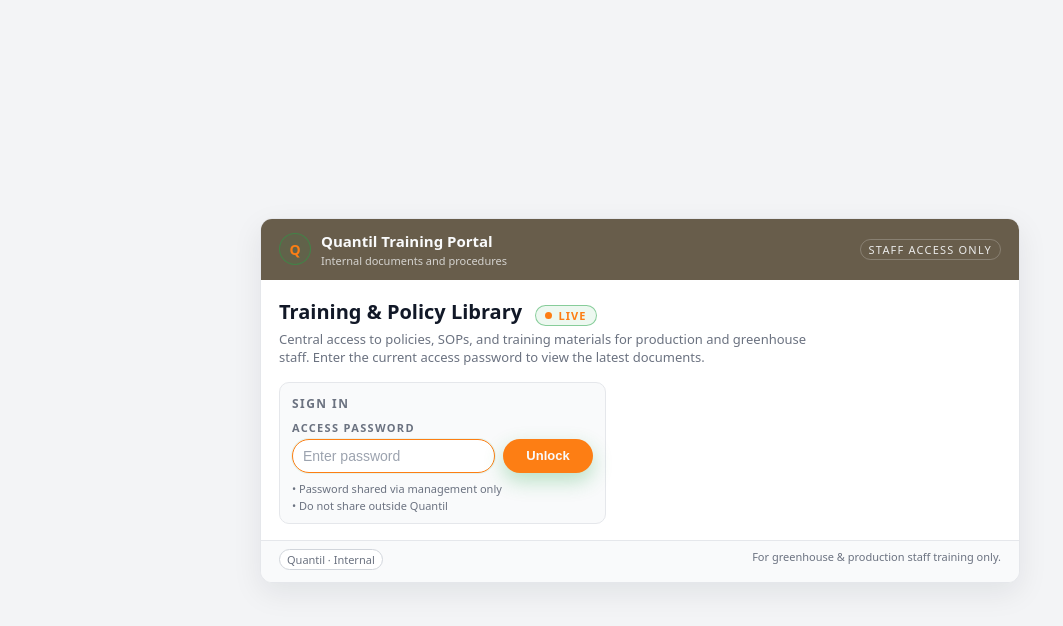
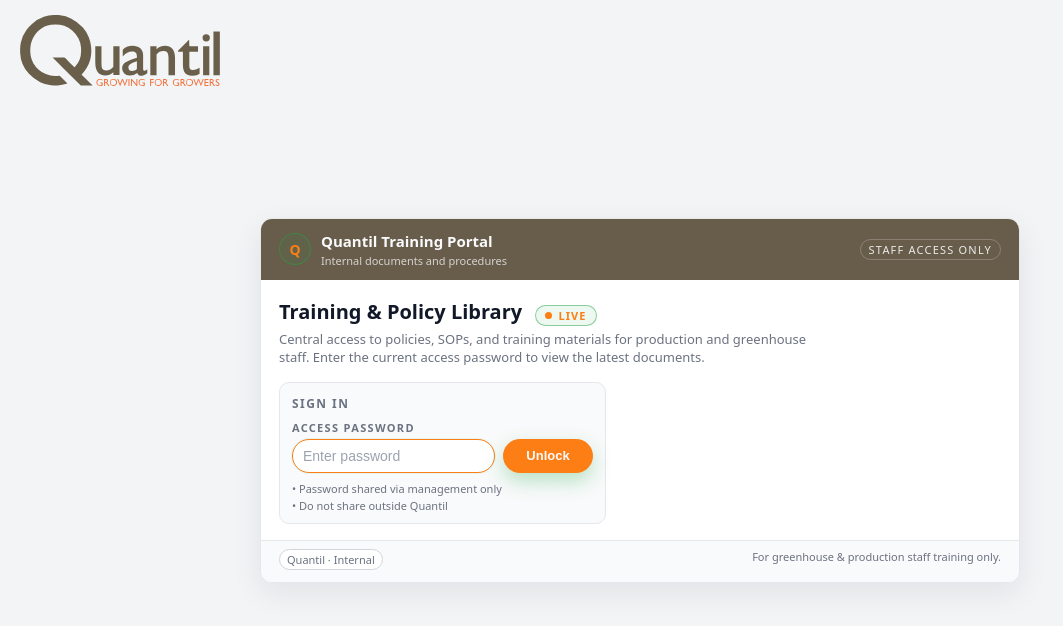
Before and after one commit to QuantilDev/Policy-Training, a plain HTML site: page index.html in a window 1280 px wide. Shown: the whole page, without its empty margins (0-1063 px from the left). Drawn offline with Linux system fonts and the light colour scheme.

Commit message:
Add files via upload

```diff
--- a/index.html
+++ b/index.html
@@ -37,6 +37,31 @@
       align-items: flex-start;
       justify-content: center;
       padding: 24px 16px;
+      position: relative;      /* for watermark */
+      overflow-x: hidden;      /* avoid scroll from watermark */
+    }
+
+    /* === WATERMARK LOGO BEHIND CARD (TOP-LEFT) === */
+    body::before {
+      content: "";
+      position: fixed;
+      top: 0px;
+      left: 20px;
+      width: 200px;    /* adjust size if you like */
+      height: 100px;
+      background: url("Logo.svg") no-repeat center/contain;
+      opacity: 1;   /* 0.05–0.25 is a good range */
+      z-index: -1;     /* keep it behind everything */
+      pointer-events: none;
+    }
+
+    @media (max-width: 600px) {
+      body::before {
+        width: 140px;
+        height: 140px;
+        top: 10px;
+        left: 10px;
+      }
     }
 
     @media (min-width: 768px) {
@@ -57,6 +82,8 @@
       border: 1px solid var(--card-border);
       box-shadow: 0 10px 30px rgba(15, 23, 42, 0.08);
       overflow: hidden;
+      position: relative; /* sits above watermark */
+      z-index: 0;
     }
 
     /* Top header bar – similar to an internal app */
```
Also changed, not shown: Logo.svg (added).
